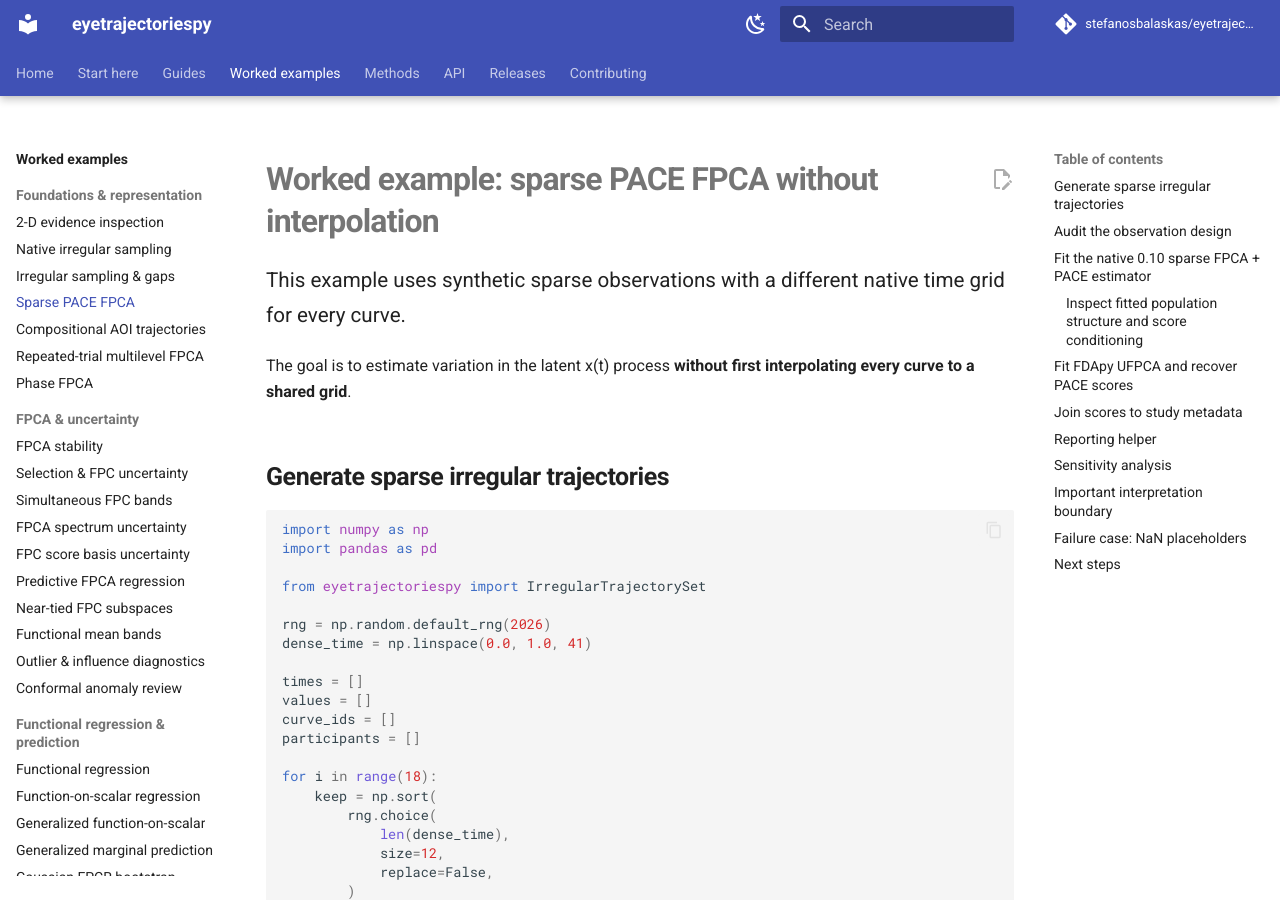
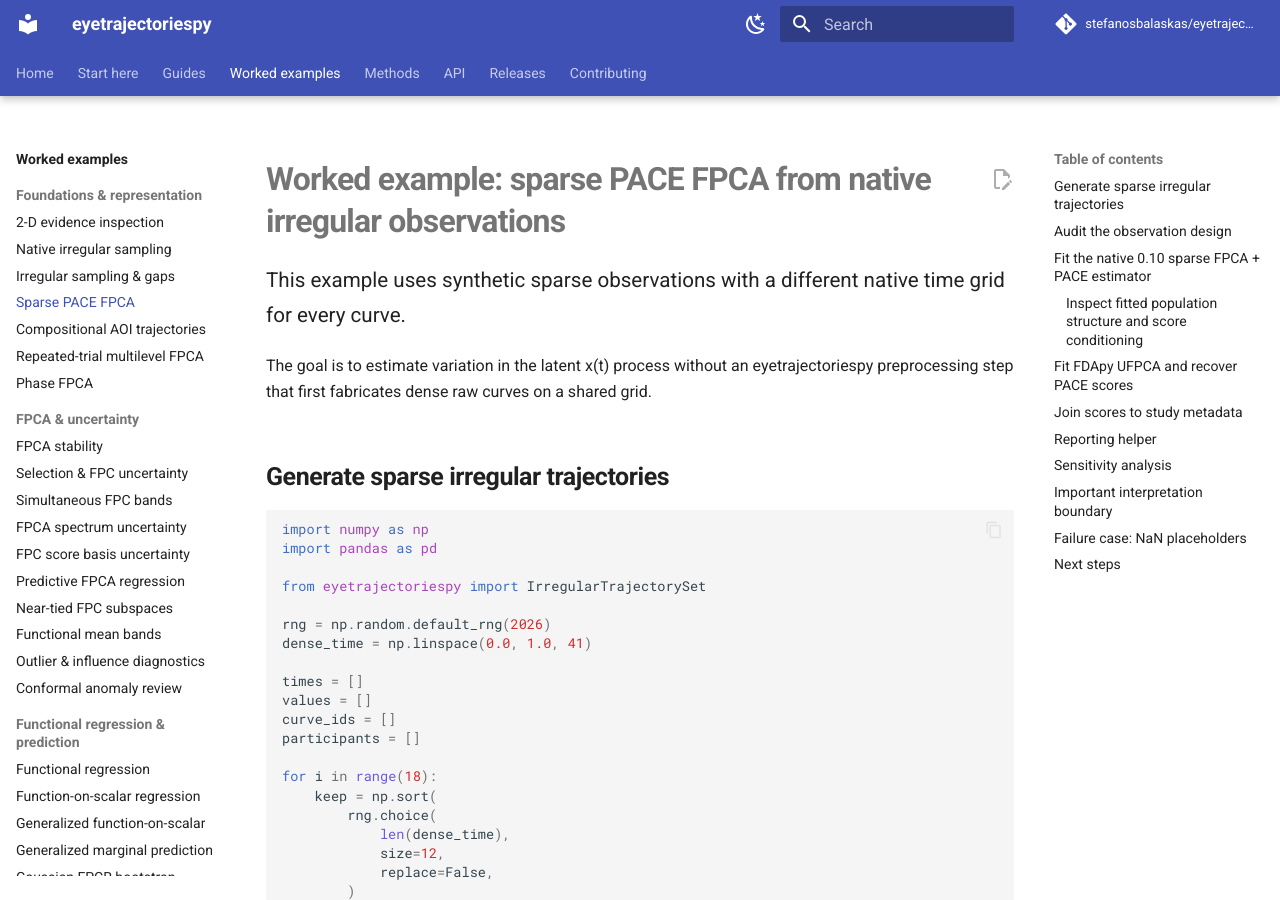
Before and after one commit to stefanosbalaskas/eyetrajectoriespy, an MkDocs documentation site: the page built from docs/examples/sparse-pace-fpca.md, in a window 1280 px wide and 900 px high. Built offline with MkDocs 1.6.1 and Material for MkDocs 9.7.7, drawn with Linux system fonts in a browser that asks for light colours; comment, search, counter and statistics services are not loaded; some of the changed text lies outside the part shown.

Commit message:
Clarify native versus FDApy interpolation semantics

```diff
--- a/docs/examples/sparse-pace-fpca.md
+++ b/docs/examples/sparse-pace-fpca.md
@@ -1,8 +1,10 @@
-# Worked example: sparse PACE FPCA without interpolation
+# Worked example: sparse PACE FPCA from native irregular observations
 
 This example uses synthetic sparse observations with a different native time grid for every curve.
 
-The goal is to estimate variation in the latent x(t) process **without first interpolating every curve to a shared grid**.
+The goal is to estimate variation in the latent x(t) process without an
+eyetrajectoriespy preprocessing step that first fabricates dense raw curves on
+a shared grid.
 
 ## Generate sparse irregular trajectories
 
@@ -184,7 +186,9 @@
 6. preserves estimator settings and sample counts in provenance;
 7. stores the FDApy model, sparse backend data, and reconstructed backend object.
 
-No interpolation-to-common-grid step is inserted.
+eyetrajectoriespy does not insert a raw common-grid interpolation step before
+calling FDApy. FDApy's irregular PACE implementation may smooth/interpolate
+internally as part of its backend scoring path.
 
 ## Join scores to study metadata
 
@@ -215,7 +219,8 @@
 - observation-count range;
 - retained eigenvalues;
 - tolerance;
-- absence of common-grid interpolation.
+- absence of eyetrajectoriespy raw common-grid pre-interpolation;
+- FDApy internal irregular-PACE smoothing/interpolation boundary.
 
 ## Sensitivity analysis
 
```
